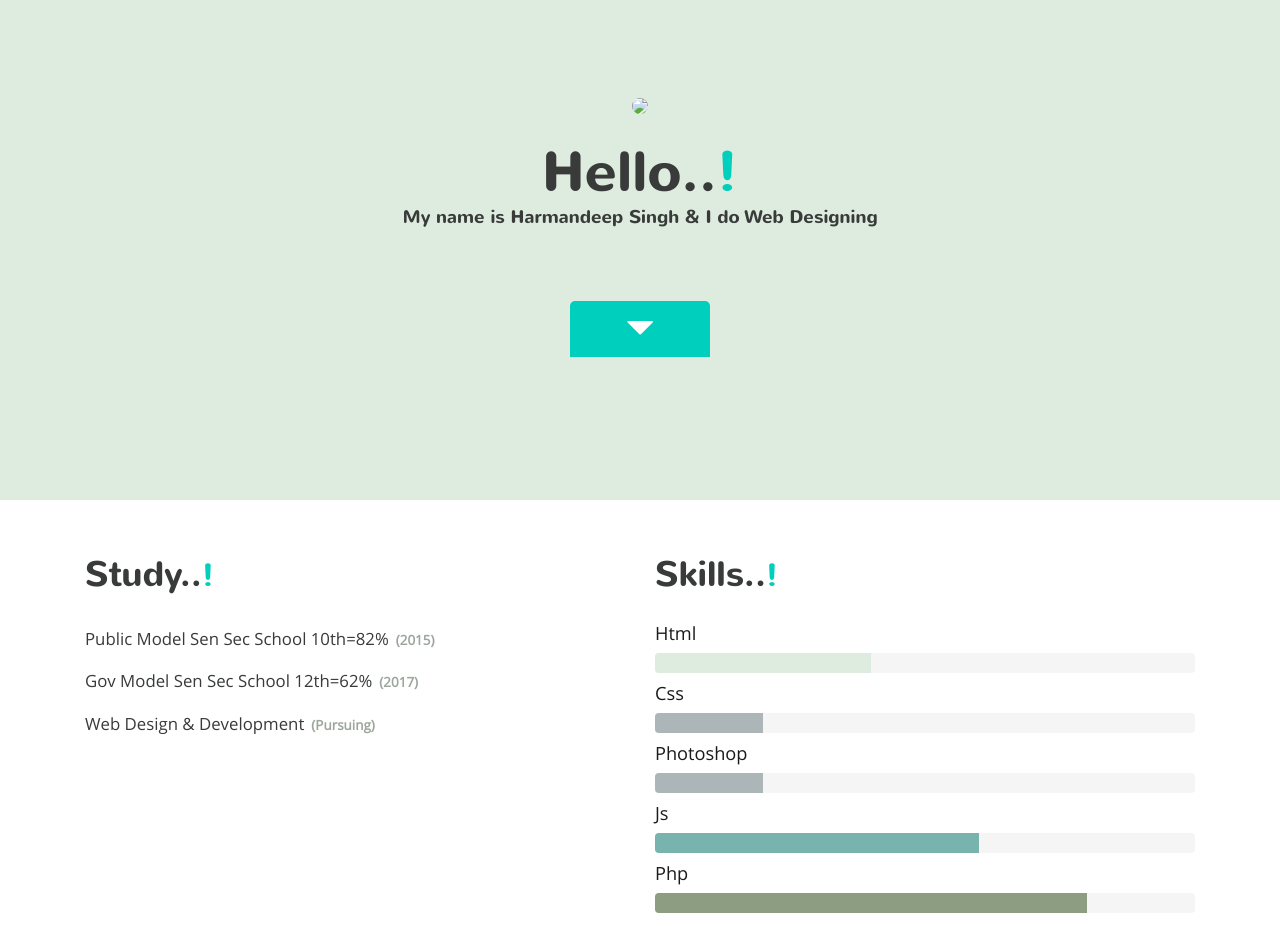
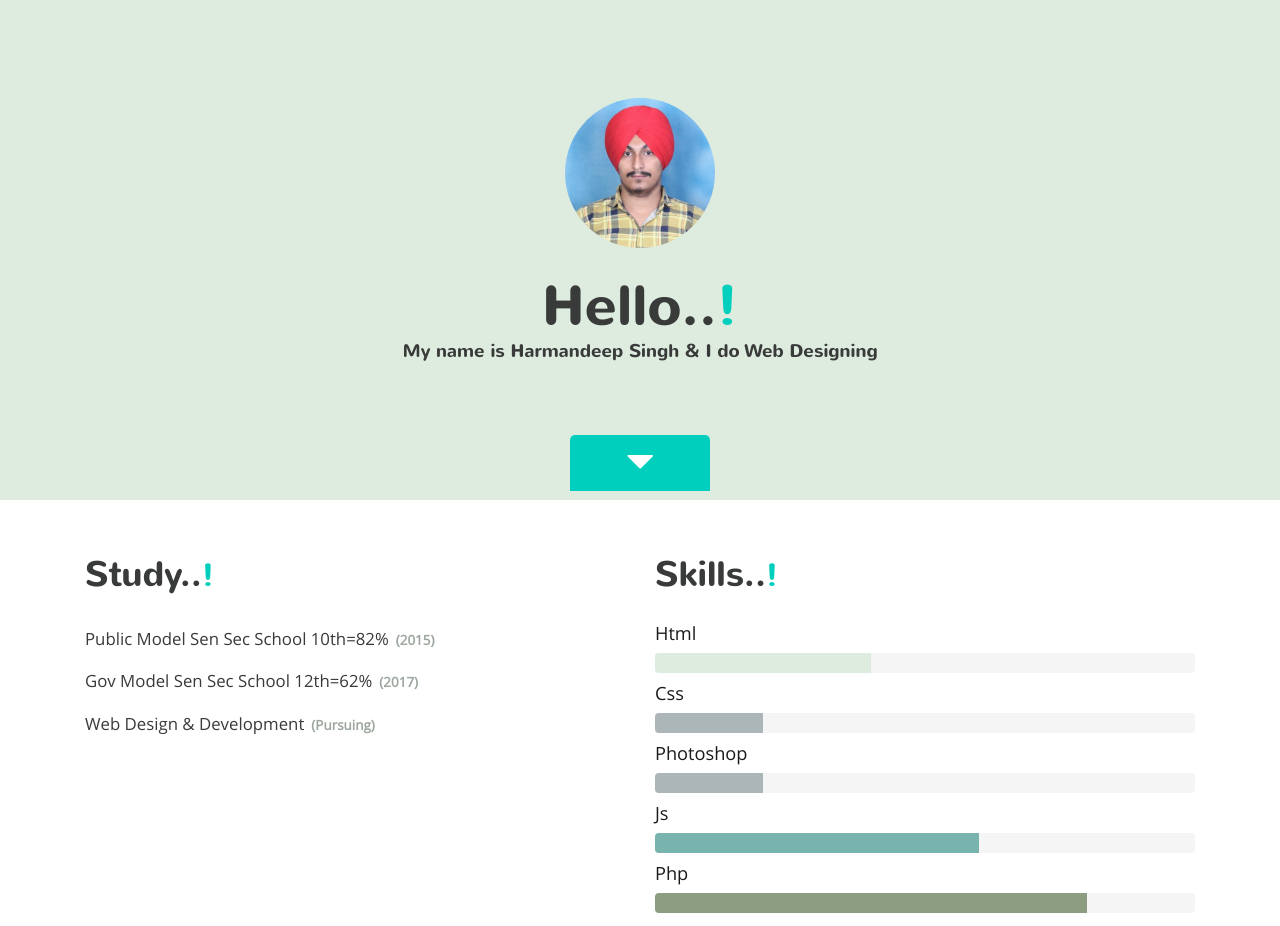
Before and after one commit to harmandeep-code/harmandeep.github.io, a plain HTML site: page index.html in a window 1280 px wide. Shown: the top 926 px of the page. Drawn offline with Linux system fonts and the light colour scheme; files whose address does not match are found by name.

Commit message:
Update index.html

```diff
--- a/index.html
+++ b/index.html
@@ -39,7 +39,7 @@ Smartphone Compatible web template, free webdesigns for Nokia, Samsung, LG, Sony
 		<!--start-header-section-->
 			<div class="header-section">
 				<div class="continer">
-					<img src="images/project.JPG" style="width:150px">
+					<img src="my_skills-web/web/images/project.JPG" style="width:150px">
 						<h1>hello..<span>!</span></h1>
 							<p>My name is Harmandeep Singh & I do Web Designing</p>
 							<a href="#contact" class="scroll top"><span class="glyphicon glyphicon-triangle-bottom" aria-hidden="true"></span></a>
```
